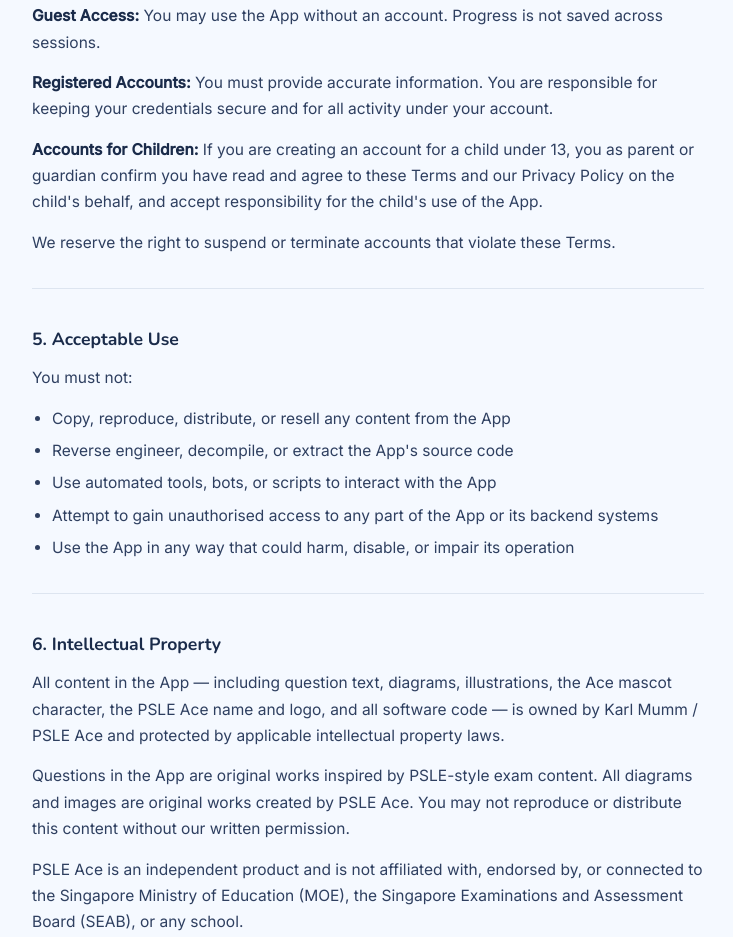
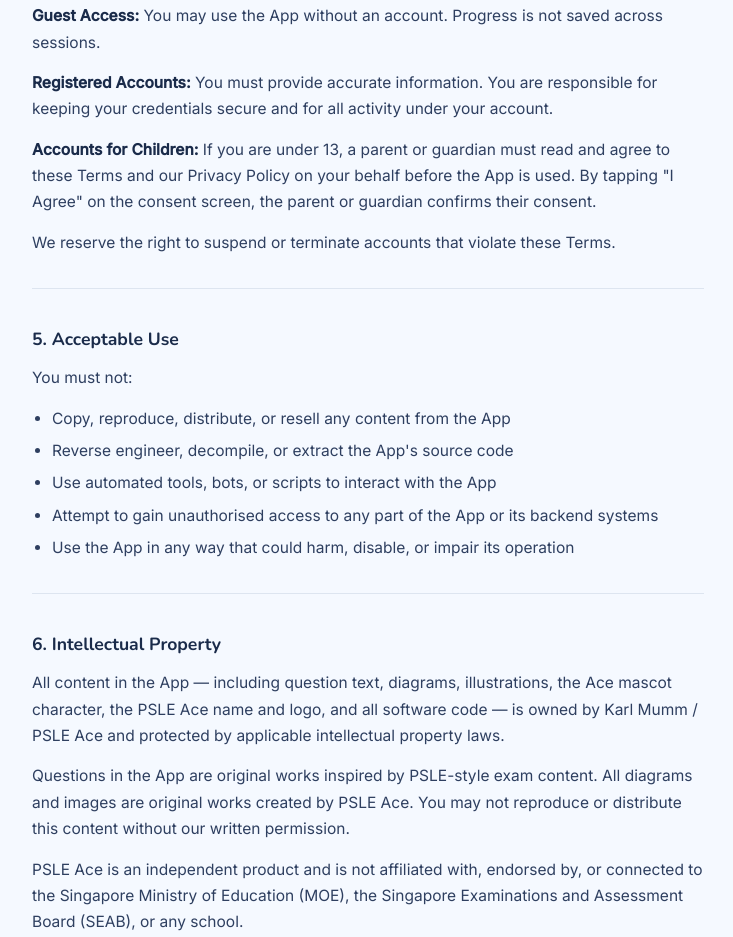
Before and after one commit to psle-ace/psle-ace.github.io, a plain HTML site: page terms.html in a window 1280 px wide. Shown: the part 890-1827 px from the top of the page, without its empty margins (272-1005 px from the left). Drawn offline with nearby package versions, Linux system fonts and the light colour scheme.

Commit message:
Update terms.html

```diff
--- a/terms.html
+++ b/terms.html
@@ -76,7 +76,11 @@
     <h2>4. User Accounts</h2>
     <p><strong>Guest Access:</strong> You may use the App without an account. Progress is not saved across sessions.</p>
     <p><strong>Registered Accounts:</strong> You must provide accurate information. You are responsible for keeping your credentials secure and for all activity under your account.</p>
-    <p><strong>Accounts for Children:</strong> If you are creating an account for a child under 13, you as parent or guardian confirm you have read and agree to these Terms and our Privacy Policy on the child's behalf, and accept responsibility for the child's use of the App.</p>
+    <p><strong>Accounts for Children:</strong> If you are under 13,
+a parent or guardian must read and agree to these Terms and our
+Privacy Policy on your behalf before the App is used. By tapping
+"I Agree" on the consent screen, the parent or guardian confirms
+their consent.</p>
     <p>We reserve the right to suspend or terminate accounts that violate these Terms.</p>
 
     <hr />
```
